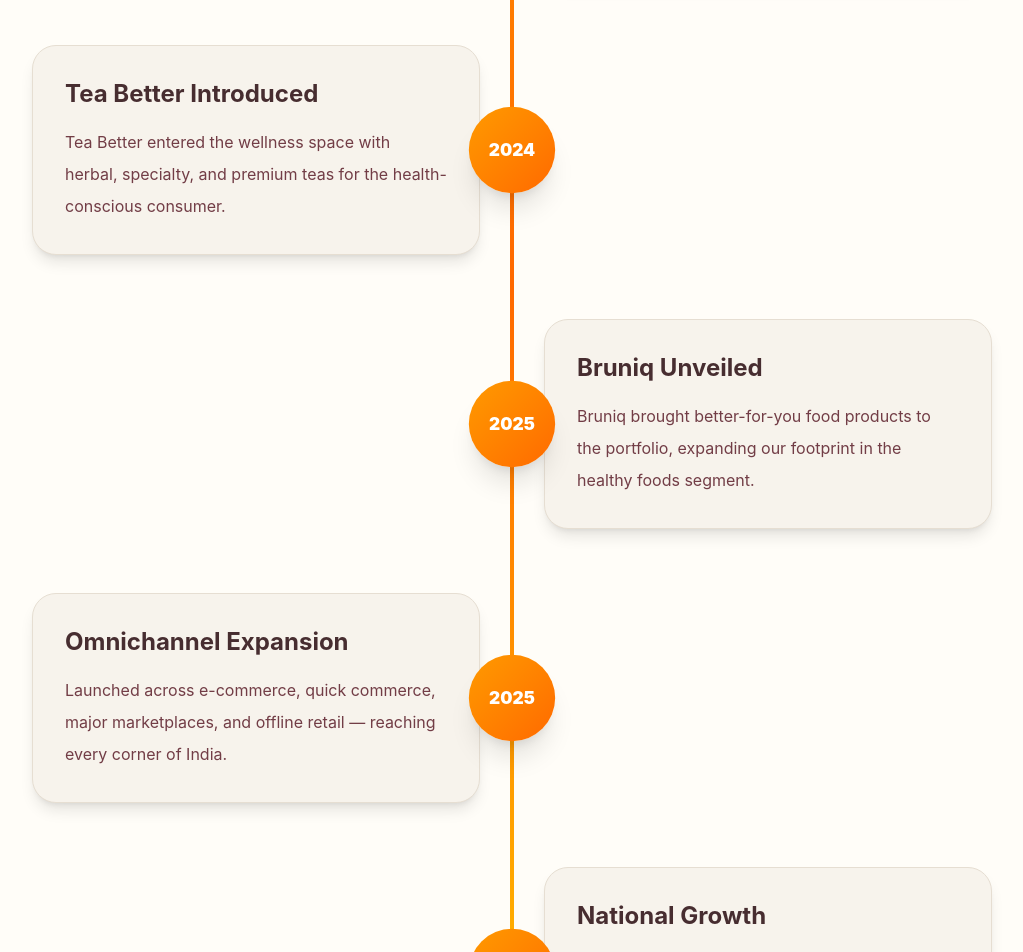
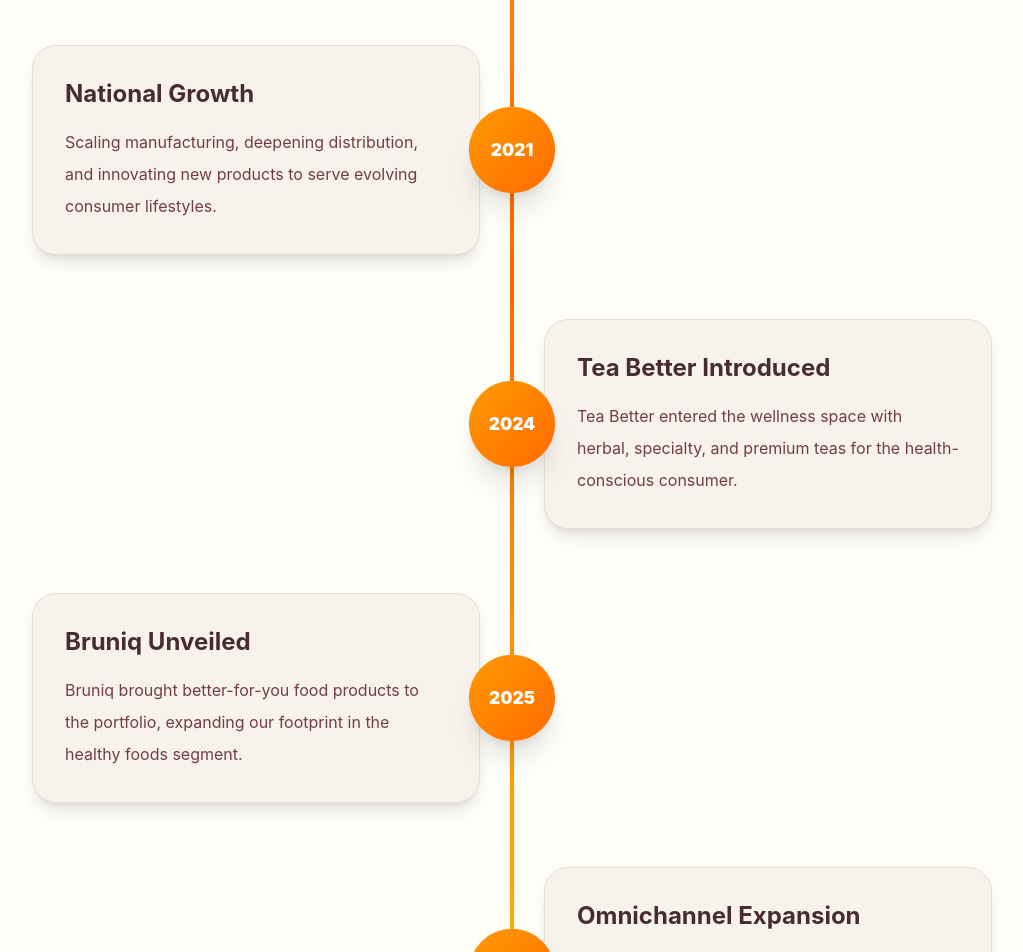
Before and after one commit to Abhishek200119/Nuts-Delish, a React (Vite) app: page /about in a window 1280 px wide. Shown: the part 2460-3412 px from the top of the page, without its empty margins (128-1151 px from the left). Built offline with nearby package versions, Linux system fonts and the light colour scheme.

Commit message:
feat: Update timeline in About page to reflect accurate company milestones

```diff
--- a/src/pages/About.tsx
+++ b/src/pages/About.tsx
@@ -47,6 +47,11 @@
     desc: "Our flagship brand KesarCo introduced premium grocery staples, dry fruits, spices, and healthy snacks to the market.",
   },
   {
+    year: "2021",
+    title: "National Growth",
+    desc: "Scaling manufacturing, deepening distribution, and innovating new products to serve evolving consumer lifestyles.",
+  },
+  {
     year: "2024",
     title: "Tea Better Introduced",
     desc: "Tea Better entered the wellness space with herbal, specialty, and premium teas for the health-conscious consumer.",
@@ -61,11 +66,7 @@
     title: "Omnichannel Expansion",
     desc: "Launched across e-commerce, quick commerce, major marketplaces, and offline retail — reaching every corner of India.",
   },
-  {
-    year: "2025+",
-    title: "National Growth",
-    desc: "Scaling manufacturing, deepening distribution, and innovating new products to serve evolving consumer lifestyles.",
-  },
+
 ];
 const values = [
   { icon: ShieldCheck, title: "Quality First", desc: "Every product undergoes rigorous quality checks from sourcing to shelf, ensuring only the best reaches your home." },
@@ -230,7 +231,7 @@
 
             return (
               <motion.div
-                key={item.year}
+                key={`${item.year}-${item.title}`}
                 initial={{
                   opacity: 0,
                   x: left ? -80 : 80,
```
Lines whose indentation alone changed are shown as unchanged.
